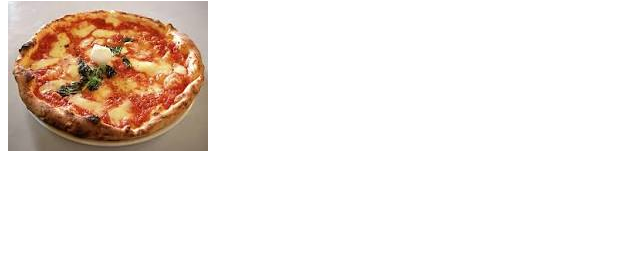
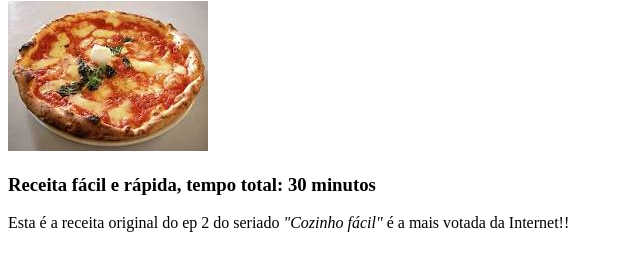
Before and after one commit to dasacan/odin-recipes, a plain HTML site: page recipes/pizza.html in a window 1280 px wide. Shown: the part 79-350 px from the top of the page, without its empty margins (0-640 px from the left). Drawn offline with Linux system fonts and the light colour scheme; files whose address does not match are found by name.

Commit message:
adicionei texto desc e corpo

```diff
--- a/recipes/pizza.html
+++ b/recipes/pizza.html
@@ -9,5 +9,7 @@
 <body>
     <h1>1. Receita de pizza</h1>
     <img src= "/home/carlos/odin_projects/repos/odin-recipes/images/pizza.jpeg" alt="Pizza">
+    <h3>Receita fácil e rápida, tempo total: 30 minutos</h3>
+    <p>Esta é a receita original do ep 2 do seriado <em>"Cozinho fácil"</em> é a mais votada da Internet!!</p>
 </body>
 </html>
```
